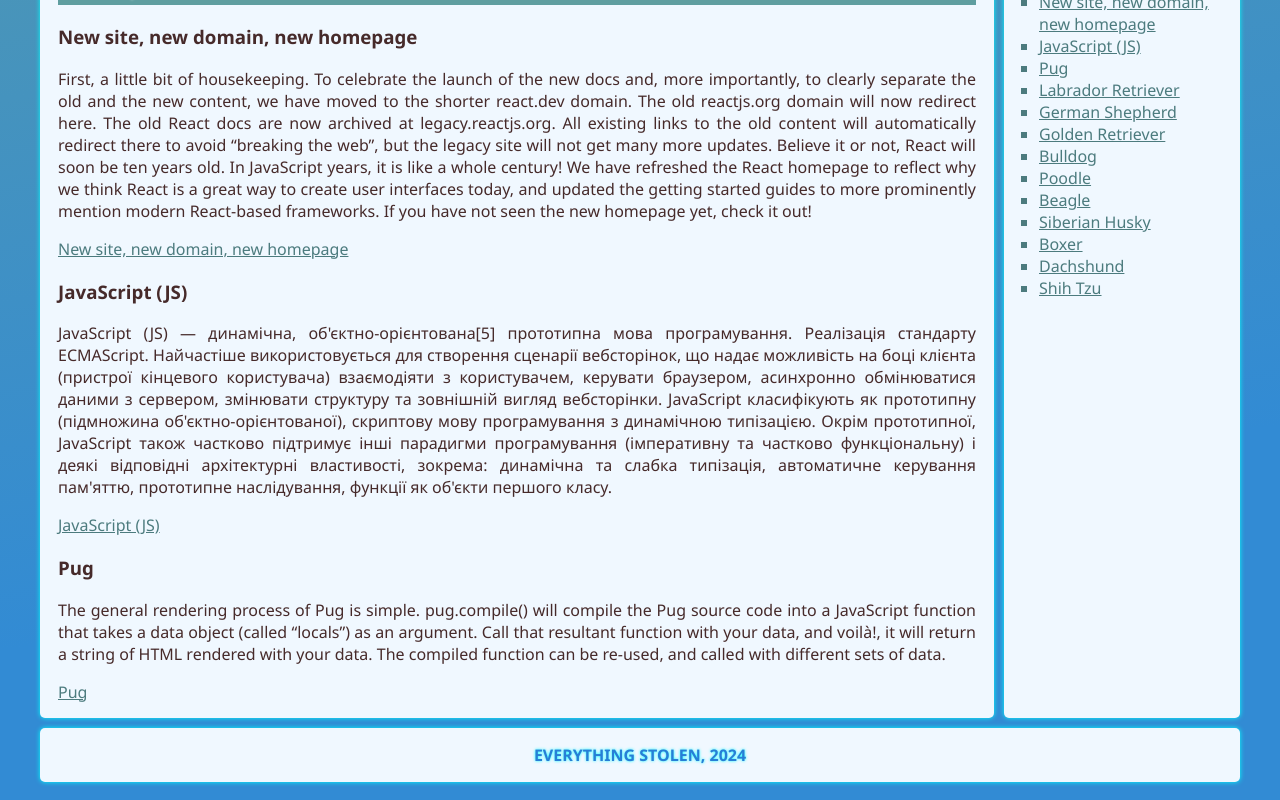
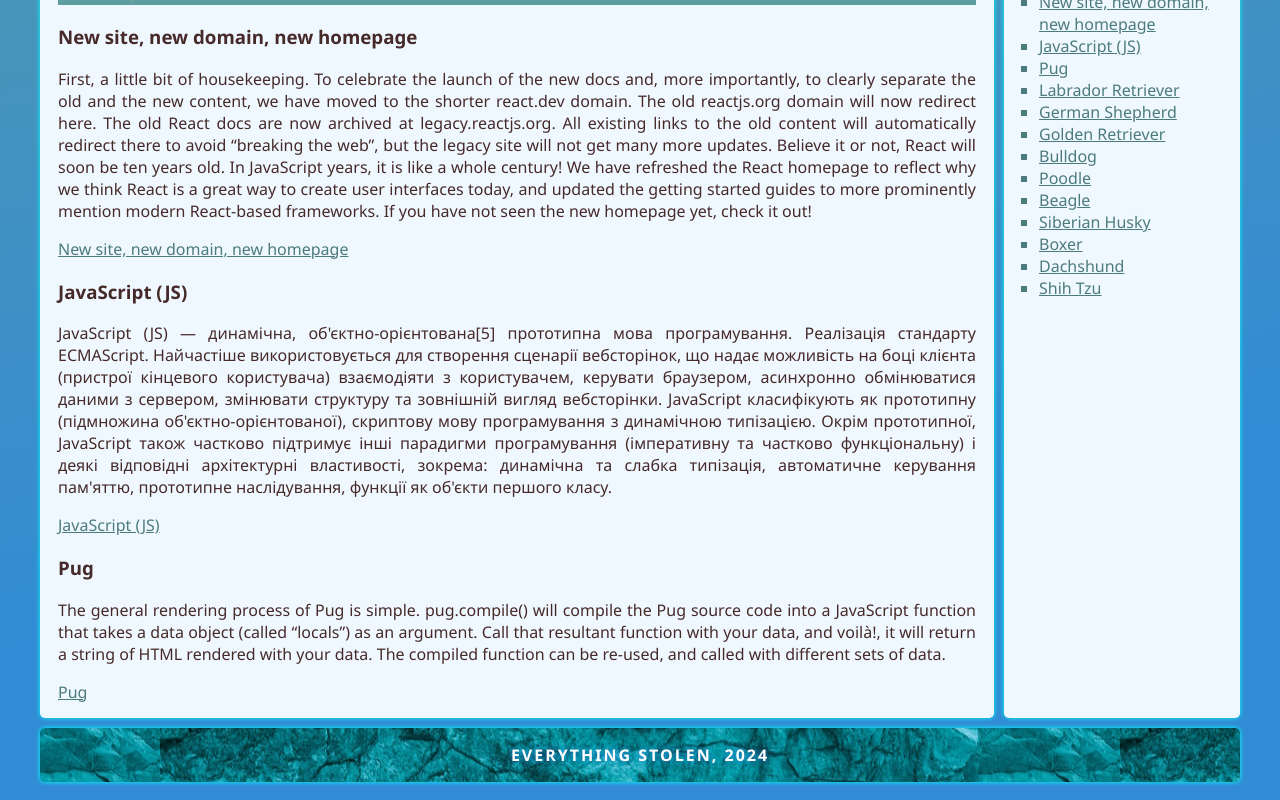
Before and after one commit to tztaras/app, a React (Create React App) app: page / in a window 1280 px wide. Shown: the part 844-1644 px from the top of the page. Built offline with nearby package versions, Linux system fonts and the light colour scheme.

Commit message:
rockbottom

```diff
--- a/src/Footer/Footer.css
+++ b/src/Footer/Footer.css
@@ -1,23 +1,27 @@
 .footer-site-name {
-    background-color: rgb(173, 177, 177);
+    /* background-color: rgb(173, 177, 177); */
     grid-area: f;
     margin-bottom: 10px;
-    /* background-image: ; */
+    /* background-image: url('./img/rocks-bottom.jpg'); */
+    background-image: url('/public/img/rocks-bottom.jpg');
     /* margin-bottom: 34px; */
     /* border: 1px solid salmon; */
     border-radius: 5px;
     box-shadow: 0px 0px 5px cyan;
-    background-color: aliceblue;
+    background-color: rgb(57, 62, 66);
+    /* background-size: cover; */
+    background-position: center;
 
 
 
 }
 
 .footer-site-name>p {
-    color: rgb(39, 126, 214);
+    color: rgb(255, 255, 255);
     text-align: center;
+    letter-spacing: 2px;
     font-weight: 900;
-    text-shadow: 0 0 3px cyan;
+    text-shadow: 0 0 6px rgb(39, 126, 214);
 
 
 }
```
